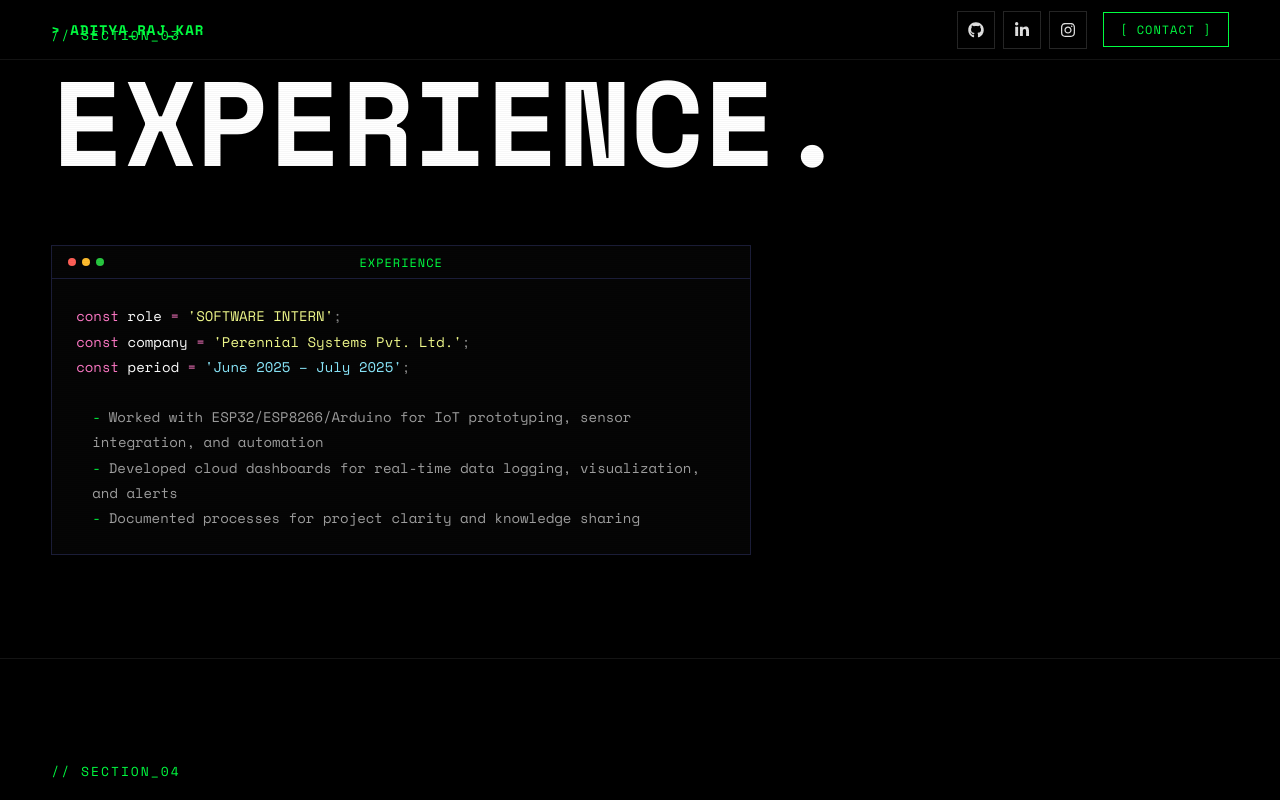
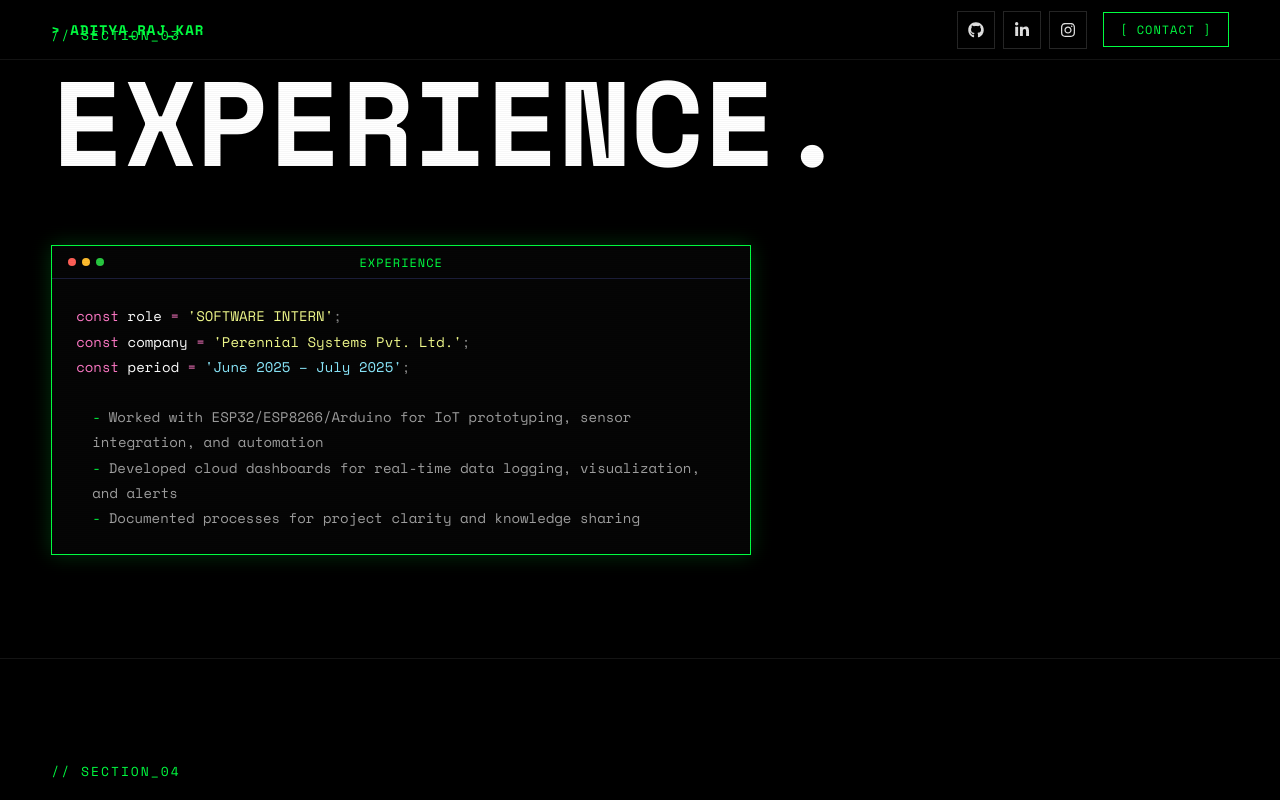
Before and after one commit to TRITUSLegend/Personal-Portfolio, a React (Create React App) app: page / in a window 1280 px wide. In both pictures the pointer is over the element 401 px from the left and 3524 px from the top of the page. Shown: the part 3124-3924 px from the top of the page. Built offline with nearby package versions, Linux system fonts and the light colour scheme.

Commit message:
style: add green neon glow hover effect to experience terminal window

```diff
--- a/src/styles/Experience.module.css
+++ b/src/styles/Experience.module.css
@@ -27,6 +27,12 @@
   background: rgba(10, 10, 10, 0.5);
   max-width: 700px;
   overflow: hidden;
+  transition: all 0.3s ease;
+}
+
+.card:hover {
+  border-color: #00FF41;
+  box-shadow: 0 0 20px rgba(0, 255, 65, 0.2);
 }
 
 .cardTop {
```
